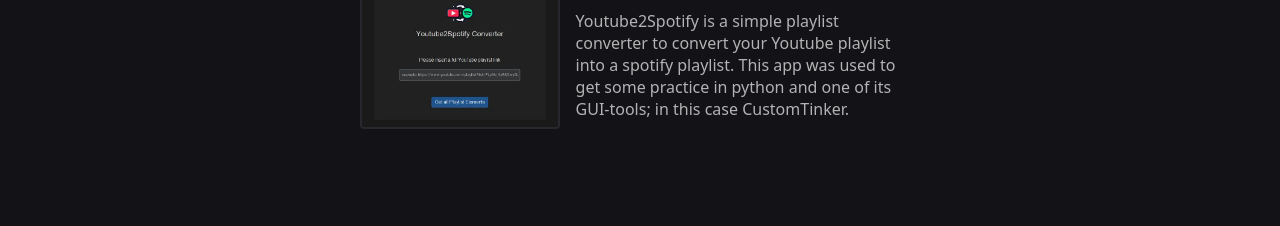
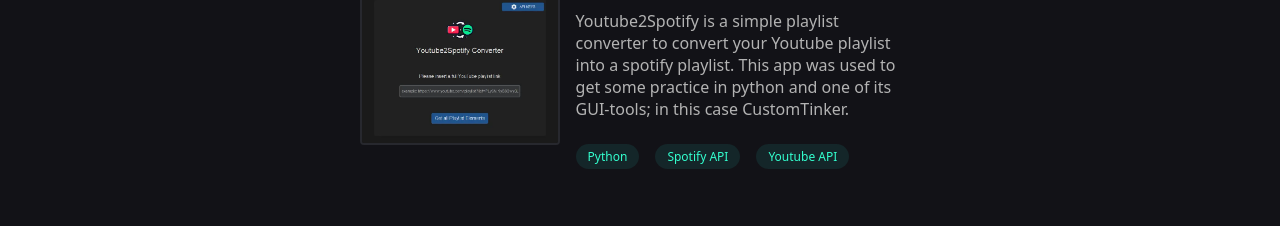
Before and after one commit to hardcoreseb/portfolio, an Angular app: page / in a window 1280 px wide. Shown: the part 424-650 px from the top of the page. Built offline with nearby package versions, Linux system fonts and the light colour scheme.

Commit message:
Projects done

```diff
--- a/src/app/components/projects/projects.component.html
+++ b/src/app/components/projects/projects.component.html
@@ -13,6 +13,9 @@
             <p class="project-desc">
                 {{  project.description }}
             </p>
+            <div class="pill-container" *ngIf="checkTechnologiesArray(project)">
+                <span *ngFor="let tech of project.technologies" class="tech-pill">{{ tech }}</span>
+            </div>
         </div>
     </li>
 </ul>
--- a/src/app/components/projects/projects.component.scss
+++ b/src/app/components/projects/projects.component.scss
@@ -81,3 +81,21 @@
     transition-timing-function: cubic-bezier(0.4, 0, 0.2, 1);
     width: 200px;
 }
+
+.pill-container {
+    display: flex;
+    flex-wrap: wrap;
+}
+
+.tech-pill {
+    margin-top: .5rem;
+    margin-left: 16px;
+    padding: 4px 12px;
+    border-radius: 9999px;
+
+    color: var(--teal-500);
+    background-color: rgba(45, 212, 191, .1);
+
+    font-weight: 500;
+    font-size: .75rem;
+}
--- a/src/app/components/projects/projects.component.ts
+++ b/src/app/components/projects/projects.component.ts
@@ -1,11 +1,11 @@
 import { Component, model } from '@angular/core';
 import { Project } from '../../models/project.model';
-import { NgFor } from '@angular/common';
+import { NgFor, NgIf } from '@angular/common';
 
 @Component({
   selector: 'app-projects',
   standalone: true,
-  imports: [NgFor],
+  imports: [NgFor, NgIf],
   templateUrl: './projects.component.html',
   styleUrl: './projects.component.scss'
 })
@@ -14,18 +14,27 @@
     window.open(url, '_blank')
   }
 
+  public checkTechnologiesArray(project: Project) {
+    for (var i=0; i<project.technologies.length; i++) {
+      if (project.technologies[i] === "") return false;
+    }
+    return true;
+  }
+
   projects: Project[] = [
     new Project(
       'Youtube2Spotify Converter',
       'Youtube2Spotify is a simple playlist converter to convert your Youtube playlist into a spotify playlist. This app was used to get some practice in python and one of its GUI-tools; in this case CustomTinker.',
       'https://github.com/hardcoreseb/youtube2spotify',
-      '../../../assets/youtube2spotify.webp'
+      '../../../assets/youtube2spotify.webp',
+      ['Python', 'Spotify API', 'Youtube API']
     ),
     new Project(
       'Image to WebP Converter',
       'WIP',
       'WIP',
-      'WIP'
+      'WIP',
+      ['']
     )
   ]
 
--- a/src/app/models/project.model.ts
+++ b/src/app/models/project.model.ts
@@ -3,11 +3,13 @@
     description: string;
     url: string;
     image: string;
+    technologies: string[];
 
-    constructor(title: string, description: string, url: string, image: string) {
+    constructor(title: string, description: string, url: string, image: string, technologies: string[]) {
       this.title = title;
       this.description = description;
       this.url = url;
       this.image = image;
+      this.technologies = technologies;
     }
   }
```
